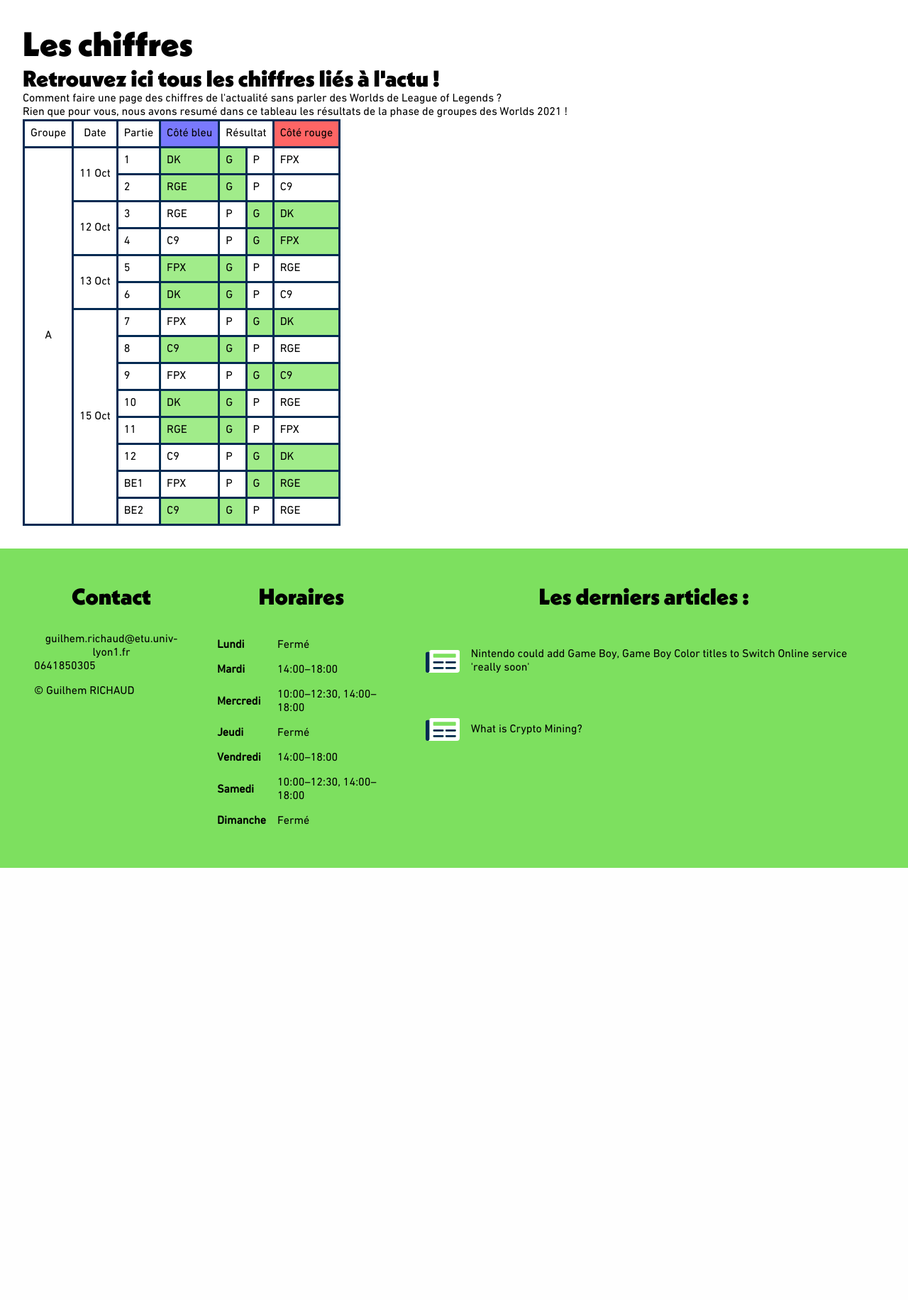
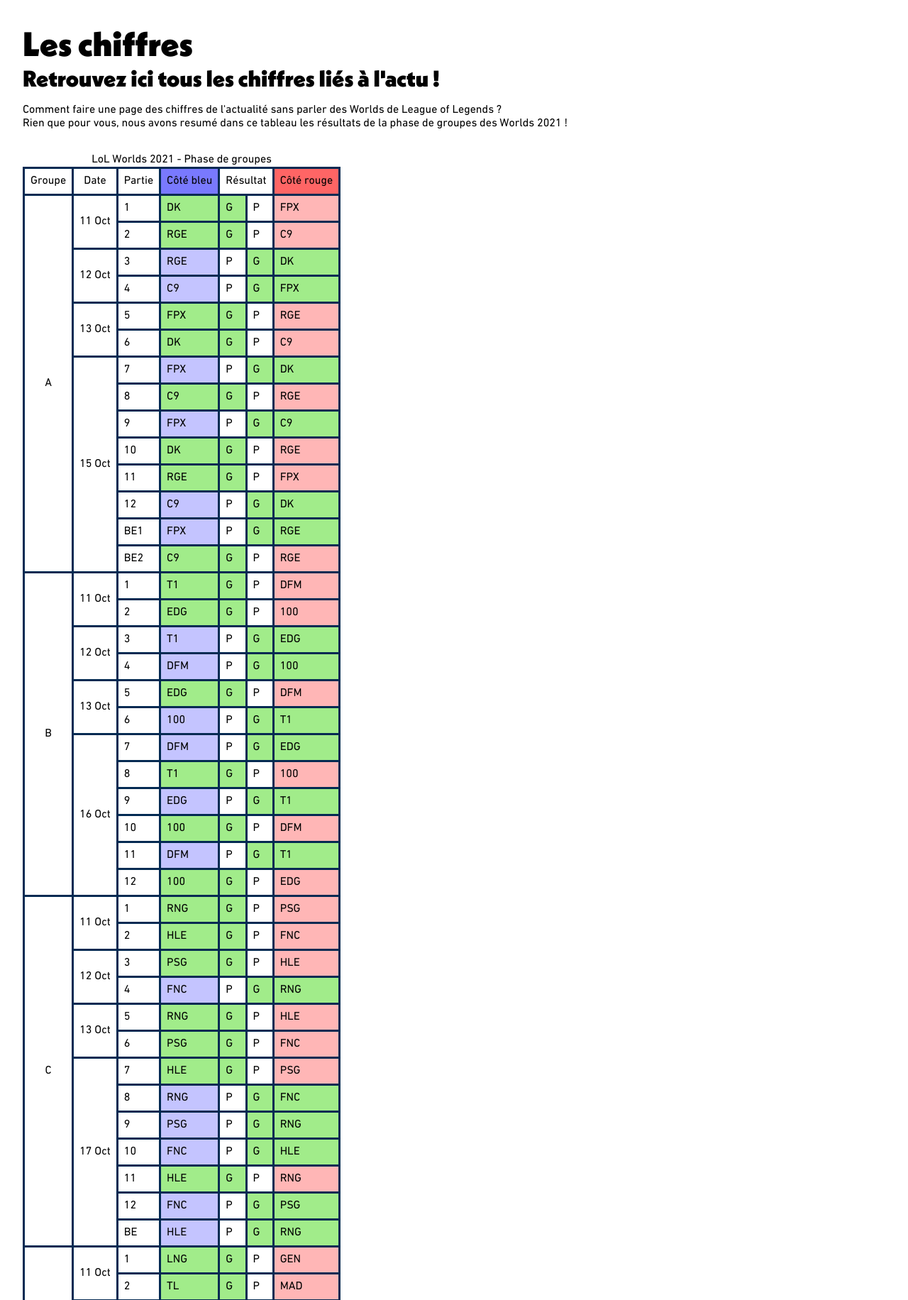
Before and after one commit to guiphaniel/kiwi-info, a PHP site: page /les_chiffres.html in a window 1280 px wide. Shown: the part 124-1956 px from the top of the page at 71% size. Before the commit the page ends 1347 px from the top, so only its background shows below. Run offline with PHP 8.4, Linux system fonts and the light colour scheme.

Commit message:
finish les chiffre table

```diff
--- a/css/style.css
+++ b/css/style.css
@@ -65,19 +65,32 @@ table, th, td {
 }
 
 main table {
+    margin-top: 2em;
     font-size: min(3vw, 100%);
+}
+
+main h2 + p {
+    margin-top: 1em;
+}
+
+.blue-side-col {
+    background-color: #c4c4ff;
+}
+
+.red-side-col {
+    background-color: #ffb6b6;
+}
+
+.blue-side {
+    background-color: #7979fe;
 }
 
 .red-side {
     background-color: #ff6565;
 }
 
-.blue-side {
-    background-color: #7979fe;
-}
-
 .winner {
-    background-color: var(--color-nav-hover);
+    background-color: #a1ec8a;
 }
 
 :root {
--- a/les_chiffres.html
+++ b/les_chiffres.html
@@ -92,6 +92,16 @@
         <h2>Retrouvez ici tous les chiffres liés à l'actu !</h2>
         <p>Comment faire une page des chiffres de l'actualité sans parler des Worlds de League of Legends ? <br> Rien que pour vous, nous avons resumé dans ce tableau les résultats de la phase de groupes des Worlds 2021 !</p>
         <table>
+            <caption>LoL Worlds 2021 - Phase de groupes</caption>
+            <colgroup>
+                <col>
+                <col>
+                <col>
+                <col class="blue-side-col">
+                <col>
+                <col>
+                <col class="red-side-col">
+            </colgroup>
             <thead>
                 <th scope="col">Groupe</th>
                 <th scope="col">Date</th>
@@ -105,7 +115,7 @@
                     <th rowspan="14" scope="row">A</th>
                     <th rowspan="2" scope="row">11 Oct</th>
                     <td>1</td>
-                    <td class="winner"><abbr title="DWG KIA"><abbr title="DWG KIA">DK</abbr></abbr></td>
+                    <td class="winner"><abbr title="DWG KIA">DK</abbr></td>
                     <td class="winner">G</td>
                     <td>P</td>
                     <td><abbr title="FunPlus Phoenix">FPX</abbr></td>
@@ -204,6 +214,301 @@
                     <td>P</td>
                     <td><abbr title="Rogue">RGE</abbr></td>
                 </tr>
+                <tr>
+                    <th rowspan="12" scope="row">B</th>
+                    <th rowspan="2" scope="row">11 Oct</th>
+                    <td>1</td>
+                    <td class="winner">T1</td>
+                    <td class="winner">G</td>
+                    <td>P</td>
+                    <td><abbr title="DetonatioN FocusMe">DFM</abbr></td>
+                </tr>
+                <tr>
+                    <td>2</td>
+                    <td class="winner"><abbr title="Edward Gaming">EDG</abbr></td>
+                    <td class="winner">G</td>
+                    <td>P</td>
+                    <td><abbr title="100 Thieves">100</abbr></td>
+                </tr>
+                <tr>
+                    <th rowspan="2" scope="row">12 Oct</th>
+                    <td>3</td>
+                    <td>T1</td>
+                    <td>P</td>
+                    <td class="winner">G</td>
+                    <td class="winner"><abbr title="Edward Gaming">EDG</abbr></td>
+                </tr>
+                <tr>
+                    <td>4</td>
+                    <td><abbr title="DetonatioN FocusMe">DFM</abbr></td>
+                    <td>P</td>
+                    <td class="winner">G</td>
+                    <td class="winner"><abbr title="100 Thieves">100</abbr></td>
+                </tr>
+                <tr>
+                    <th rowspan="2" scope="row">13 Oct</th>
+                    <td>5</td>
+                    <td class="winner"><abbr title="Edward Gaming">EDG</abbr></td>
+                    <td class="winner">G</td>
+                    <td>P</td>
+                    <td><abbr title="DetonatioN FocusMe">DFM</abbr></td>
+                </tr>
+                <tr>
+                    <td>6</td>
+                    <td><abbr title="100 Thieves">100</abbr></td>
+                    <td>P</td>
+                    <td class="winner">G</td>
+                    <td class="winner">T1</td>
+                </tr>
+                <tr>
+                    <th rowspan="6" scope="row">16 Oct</th>
+                    <td>7</td>
+                    <td><abbr title="DetonatioN FocusMe">DFM</abbr></td>
+                    <td>P</td>
+                    <td class="winner">G</td>
+                    <td class="winner"><abbr title="Edward Gaming">EDG</abbr></td>
+                </tr>
+                <tr>
+                    <td>8</td>
+                    <td class="winner">T1</td>
+                    <td class="winner">G</td>
+                    <td>P</td>
+                    <td><abbr title="100 Thieves">100</abbr></td>
+                </tr>
+                <tr>
+                    <td>9</td>
+                    <td><abbr title="Edward Gaming">EDG</abbr></td>
+                    <td>P</td>
+                    <td class="winner">G</td>
+                    <td class="winner">T1</td>
+                </tr>
+                <tr>
+                    <td>10</td>
+                    <td class="winner"><abbr title="100 Thieves">100</abbr></td>
+                    <td class="winner">G</td>
+                    <td>P</td>
+                    <td><abbr title="DetonatioN FocusMe">DFM</abbr></td>
+                </tr>
+                <tr>
+                    <td>11</td>
+                    <td><abbr title="DetonatioN FocusMe">DFM</abbr></td>
+                    <td>P</td>
+                    <td class="winner">G</td>
+                    <td class="winner">T1</td>
+                </tr>
+                <tr>
+                    <td>12</td>
+                    <td class="winner"><abbr title="100 Thieves">100</abbr></td>
+                    <td class="winner">G</td>
+                    <td>P</td>
+                    <td><abbr title="Edward Gaming">EDG</abbr></td>
+                </tr>
+                <tr>
+                    <th rowspan="13" scope="row">C</th>
+                    <th rowspan="2" scope="row">11 Oct</th>
+                    <td>1</td>
+                    <td class="winner"><abbr title="Royal Never Give Up">RNG</abbr></td>
+                    <td class="winner">G</td>
+                    <td>P</td>
+                    <td><abbr title="PSG Talon">PSG</abbr></td>
+                </tr>
+                <tr>
+                    <td>2</td>
+                    <td class="winner"><abbr title="Hanwha Life Esports">HLE</abbr></td>
+                    <td class="winner">G</td>
+                    <td>P</td>
+                    <td><abbr title="Fnatic">FNC</abbr></td>
+                </tr>
+                <tr>
+                    <th rowspan="2" scope="row">12 Oct</th>
+                    <td>3</td>
+                    <td class="winner"><abbr title="PSG Talon">PSG</abbr></td>
+                    <td class="winner">G</td>
+                    <td>P</td>
+                    <td><abbr title="Hanwha Life Esports">HLE</abbr></td>
+                </tr>
+                <tr>
+                    <td>4</td>
+                    <td><abbr title="Fnatic">FNC</abbr></td>
+                    <td>P</td>
+                    <td class="winner">G</td>
+                    <td class="winner"><abbr title="Royal Never Give Up">RNG</abbr></td>
+                </tr>
+                <tr>
+                    <th rowspan="2" scope="row">13 Oct</th>
+                    <td>5</td>
+                    <td class="winner"><abbr title="Royal Never Give Up">RNG</abbr></td>
+                    <td class="winner">G</td>
+                    <td>P</td>
+                    <td><abbr title="Hanwha Life Esports">HLE</abbr></td>
+                </tr>
+                <tr>
+                    <td>6</td>
+                    <td class="winner"><abbr title="PSG Talon">PSG</abbr></td>
+                    <td class="winner">G</td>
+                    <td>P</td>
+                    <td><abbr title="Fnatic">FNC</abbr></td>
+                </tr>
+                <tr>
+                    <th rowspan="7" scope="row">17 Oct</th>
+                    <td>7</td>
+                    <td class="winner"><abbr title="Hanwha Life Esports">HLE</abbr></td>
+                    <td class="winner">G</td>
+                    <td>P</td>
+                    <td><abbr title="PSG Talon">PSG</abbr></td>
+                </tr>
+                <tr>
+                    <td>8</td>
+                    <td><abbr title="Royal Never Give Up">RNG</abbr></td>
+                    <td>P</td>
+                    <td class="winner">G</td>
+                    <td class="winner"><abbr title="Fnatic">FNC</abbr></td>
+                </tr>
+                <tr>
+                    <td>9</td>
+                    <td><abbr title="PSG Talon">PSG</abbr></td>
+                    <td>P</td>
+                    <td class="winner">G</td>
+                    <td class="winner"><abbr title="Royal Never Give Up">RNG</abbr></td>
+                </tr>
+                <tr>
+                    <td>10</td>
+                    <td><abbr title="Fnatic">FNC</abbr></td>
+                    <td>P</td>
+                    <td class="winner">G</td>
+                    <td class="winner"><abbr title="Hanwha Life Esports">HLE</abbr></td>
+                </tr>
+                <tr>
+                    <td>11</td>
+                    <td class="winner"><abbr title="Hanwha Life Esports">HLE</abbr></td>
+                    <td class="winner">G</td>
+                    <td>P</td>
+                    <td><abbr title="Royal Never Give Up">RNG</abbr></td>
+                </tr>
+                <tr>
+                    <td>12</td>
+                    <td><abbr title="Fnatic">FNC</abbr></td>
+                    <td>P</td>
+                    <td class="winner">G</td>
+                    <td class="winner"><abbr title="PSG Talon">PSG</abbr></td>
+                </tr>
+                <tr>
+                    <td><abbr title="Bris d'Égalité">BE</abbr></td>
+                    <td><abbr title="Hanwha Life Esports">HLE</abbr></td>
+                    <td>P</td>
+                    <td class="winner">G</td>
+                    <td class="winner"><abbr title="Royal Never Give Up">RNG</abbr></td>
+                </tr>
+                <tr>
+                    <th rowspan="15" scope="row">D</th>
+                    <th rowspan="2" scope="row">11 Oct</th>
+                    <td>1</td>
+                    <td class="winner"><abbr title="LNG Esports">LNG</abbr></td>
+                    <td class="winner">G</td>
+                    <td>P</td>
+                    <td><abbr title="Gen.G">GEN</abbr></td>
+                </tr>
+                <tr>
+                    <td>2</td>
+                    <td class="winner"><abbr title="Team Liquid">TL</abbr></td>
+                    <td class="winner">G</td>
+                    <td>P</td>
+                    <td><abbr title="MAD Lions">MAD</abbr></td>
+                </tr>
+                <tr>
+                    <th rowspan="2" scope="row">12 Oct</th>
+                    <td>3</td>
+                    <td><abbr title="Gen.G">GEN</abbr></td>
+                    <td>P</td>
+                    <td class="winner">G</td>
+                    <td class="winner"><abbr title="MAD Lions">MAD</abbr></td>
+                </tr>
+                <tr>
+                    <td>4</td>
+                    <td><abbr title="Team Liquid">TL</abbr></td>
+                    <td>P</td>
+                    <td class="winner">G</td>
+                    <td class="winner"><abbr title="LNG Esports">LNG</abbr></td>
+                </tr>
+                <tr>
+                    <th rowspan="2" scope="row">13 Oct</th>
+                    <td>5</td>
+                    <td class="winner"><abbr title="MAD Lions">MAD</abbr></td>
+                    <td class="winner">G</td>
+                    <td>P</td>
+                    <td><abbr title="LNG Esports">LNG</abbr></td>
+                </tr>
+                <tr>
+                    <td>6</td>
+                    <td class="winner"><abbr title="Team Liquid">TL</abbr></td>
+                    <td class="winner">G</td>
+                    <td>P</td>
+                    <td><abbr title="Gen.G">GEN</abbr></td>
+                </tr>
+                <tr>
+                    <th rowspan="9" scope="row">18 Oct</th>
+                    <td>7</td>
+                    <td><abbr title="Gen.G">GEN</abbr></td>
+                    <td>P</td>
+                    <td class="winner">G</td>
+                    <td class="winner"><abbr title="MAD Lions">MAD</abbr></td>
+                </tr>
+                <tr>
+                    <td>8</td>
+                    <td class="winner"><abbr title="LNG Esports">LNG</abbr></td>
+                    <td class="winner">G</td>
+                    <td>P</td>
+                    <td><abbr title="Team Liquid">TL</abbr></td>
+                </tr>
+                <tr>
+                    <td>9</td>
+                    <td><abbr title="Gen.G">GEN</abbr></td>
+                    <td>P</td>
+                    <td class="winner">G</td>
+                    <td class="winner"><abbr title="Gen.G">GEN</abbr></td>
+                </tr>
+                <tr>
+                    <td>10</td>
+                    <td class="winner"><abbr title="MAD Lions">MAD</abbr></td>
+                    <td class="winner">G</td>
+                    <td>P</td>
+                    <td><abbr title="Team Liquid">TL</abbr></td>
+                </tr>
+                <tr>
+                    <td>11</td>
+                    <td class="winner"><abbr title="Team Liquid">TL</abbr></td>
+                    <td class="winner">G</td>
+                    <td>P</td>
+                    <td><abbr title="Gen.G">GEN</abbr></td>
+                </tr>
+                <tr>
+                    <td>12</td>
+                    <td><abbr title="LNG Esports">LNG</abbr></td>
+                    <td>P</td>
+                    <td class="winner">G</td>
+                    <td class="winner"><abbr title="MAD Lions">MAD</abbr></td>
+                </tr>
+                <tr>
+                    <td><abbr title="Bris d'Égalité">BE</abbr>1</td>
+                    <td><abbr title="Gen.G">GEN</abbr></td>
+                    <td>P</td>
+                    <td class="winner">G</td>
+                    <td class="winner"><abbr title="Team Liquid">TL</abbr></td>
+                </tr>
+                <tr>
+                    <td><abbr title="Bris d'Égalité">BE</abbr>2</td>
+                    <td class="winner"><abbr title="MAD Lions">MAD</abbr></td>
+                    <td class="winner">G</td>
+                    <td>P</td>
+                    <td><abbr title="LNG Esports">LNG</abbr></td>
+                </tr>
+                <tr>
+                    <td><abbr title="Bris d'Égalité">BE</abbr>3</td>
+                    <td class="winner"><abbr title="Gen.G">GEN</abbr></td>
+                    <td class="winner">G</td>
+                    <td>P</td>
+                    <td><abbr title="MAD Lions">MAD</abbr></td>
+                </tr>
             </tbody>
         </table>
     </main>
```
